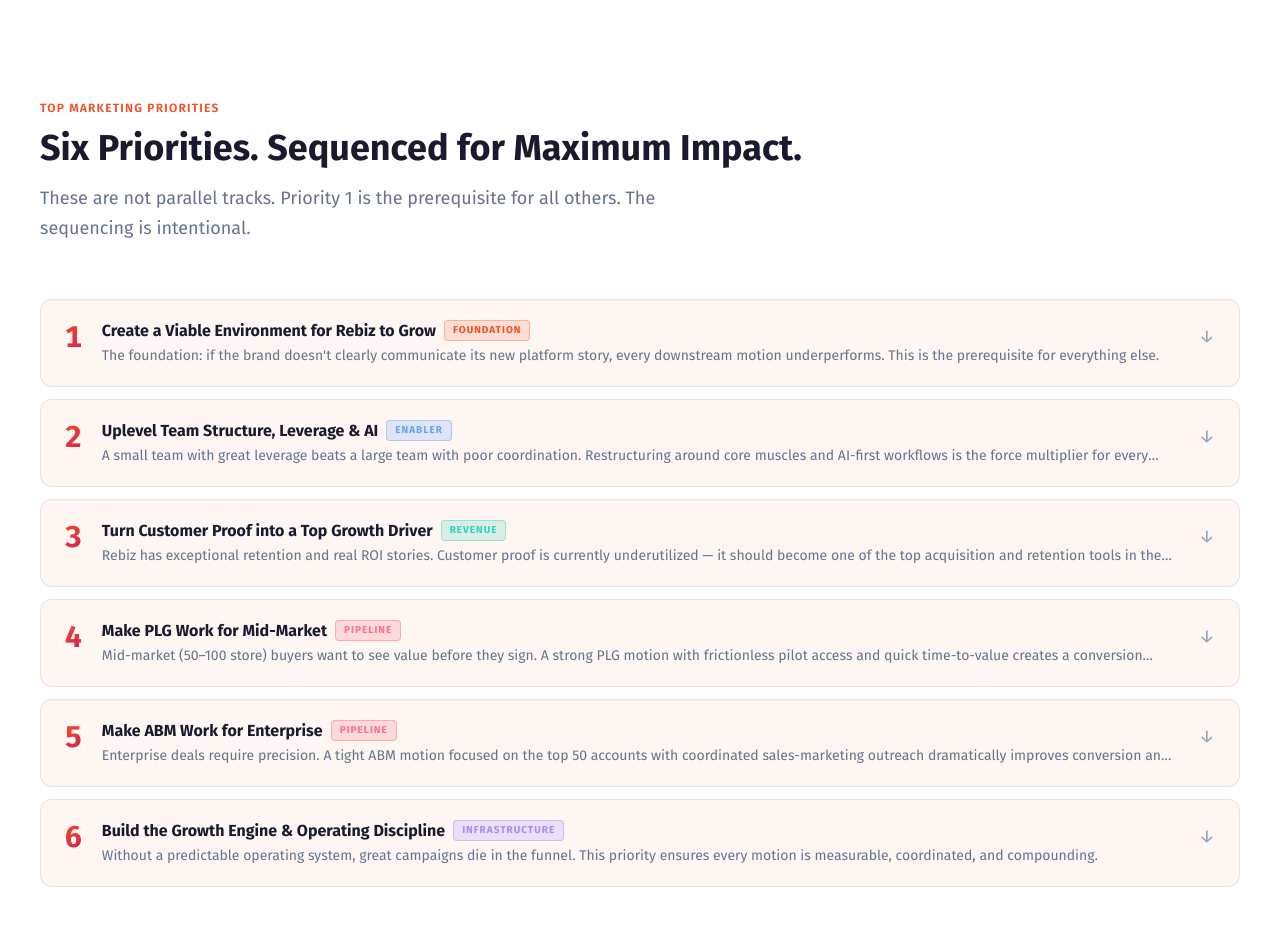
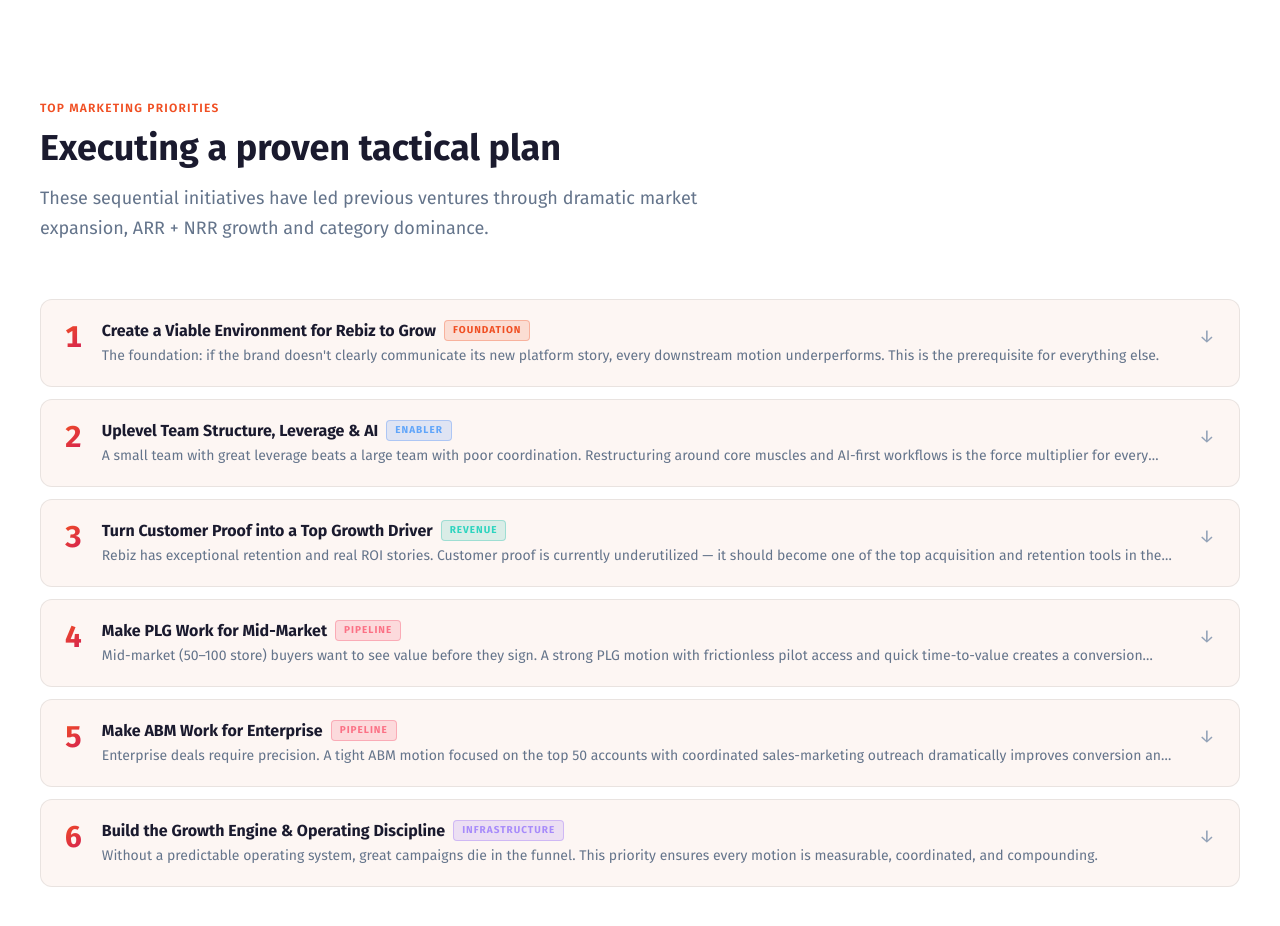
Before and after one commit to benjamsb/rebiz-marketing, a React (Vite) app: page / in a window 1280 px wide. Shown: the part 3420-4346 px from the top of the page. Built offline with nearby package versions, Linux system fonts and the light colour scheme.

Commit message:
Update Top Priorities section header copy

```diff
--- a/src/components/TopPriorities.jsx
+++ b/src/components/TopPriorities.jsx
@@ -20,8 +20,8 @@
     <SectionWrapper id="priorities">
       <SectionHeader
         eyebrow="Top Marketing Priorities"
-        title="Six Priorities. Sequenced for Maximum Impact."
-        subtitle="These are not parallel tracks. Priority 1 is the prerequisite for all others. The sequencing is intentional."
+        title="Executing a proven tactical plan"
+        subtitle="These sequential initiatives have led previous ventures through dramatic market expansion, ARR + NRR growth and category dominance."
       />
 
       <div className="space-y-3">
```
